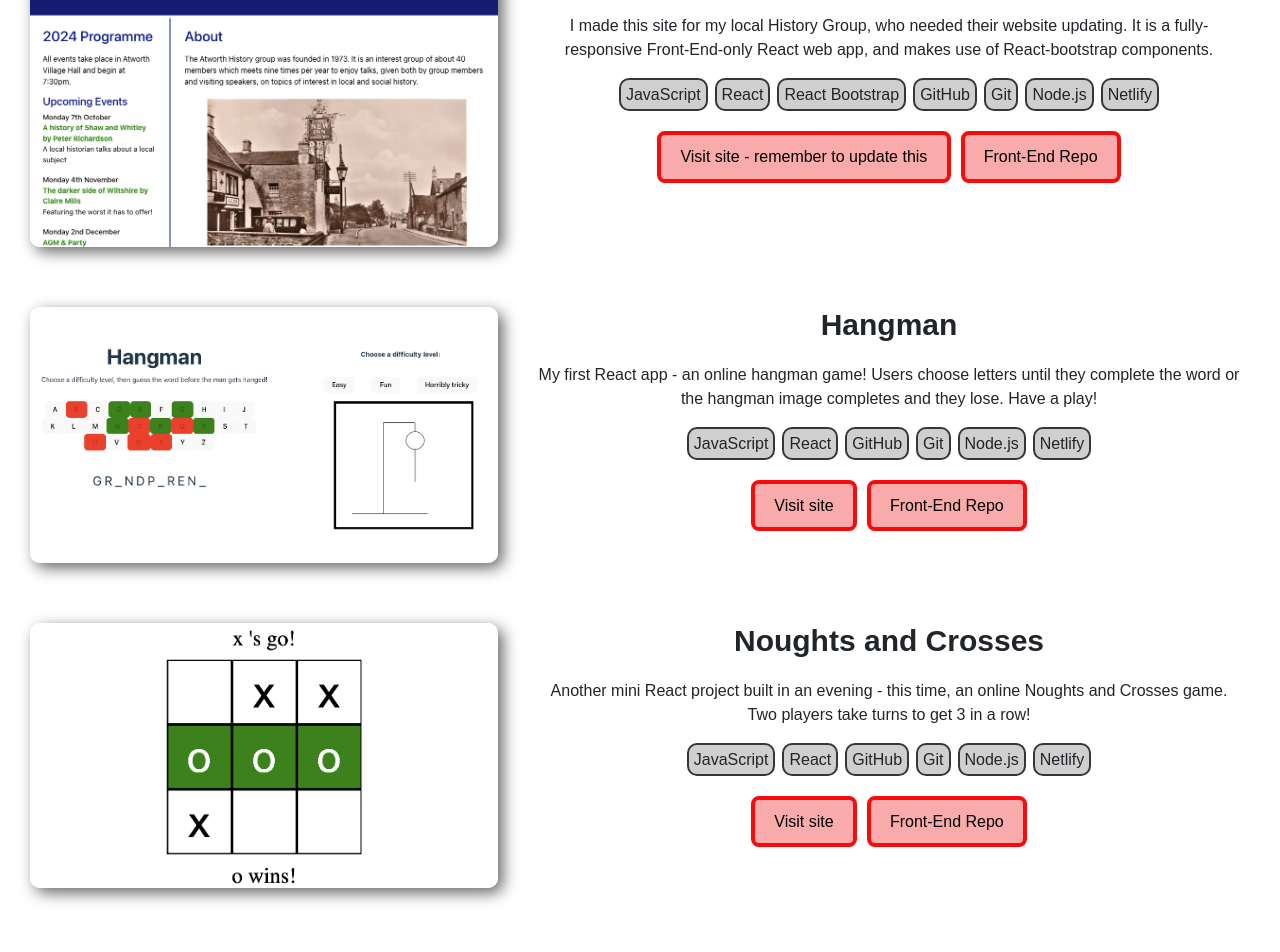
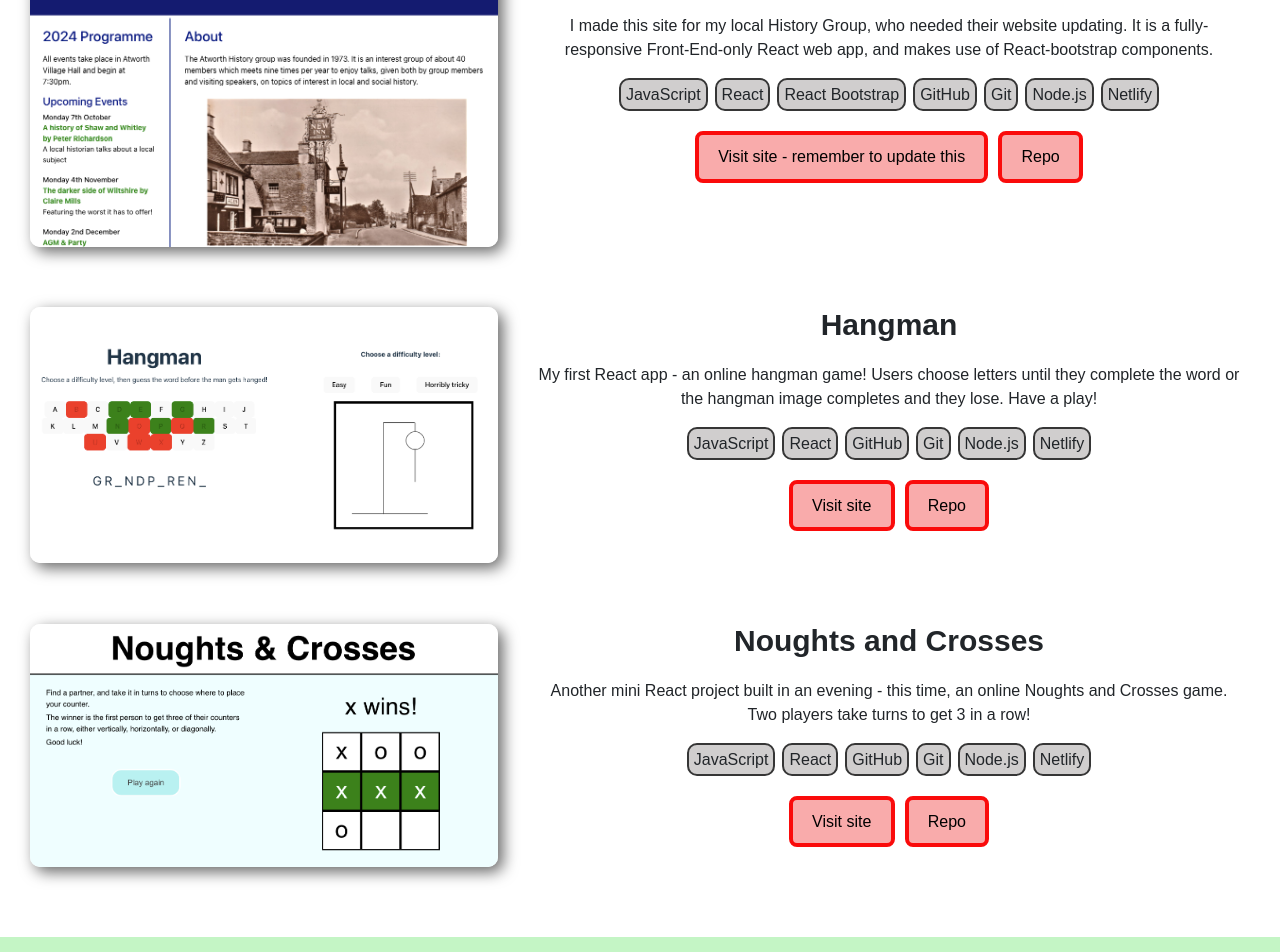
Before and after one commit to Clatherine/Portfolio, a React (Vite) app in the folder my-react-app/: page / in a window 1280 px wide. Shown: the part 2140-3092 px from the top of the page. Built offline with nearby package versions, Linux system fonts and the light colour scheme.

Commit message:
added updated Noughts and crosses site

```diff
--- a/my-react-app/src/Components/Projects.jsx
+++ b/my-react-app/src/Components/Projects.jsx
@@ -38,7 +38,7 @@ return(
 <div className ="project_box_div text"><h3>Atworth History Group</h3> <p>I made this site for my local History Group, who needed their website updating. It is a fully-responsive Front-End-only React web app, and makes use of React-bootstrap components.</p>
 <div className = "tools"><p>JavaScript</p><p>React</p><p>React Bootstrap</p><p>GitHub</p><p>Git</p><p>Node.js</p><p>Netlify</p></div>
 <div className="buttons"><a href="https://66a147a3ae90d61eb74c35c6--atworthhistorygroup.netlify.app/" target="_blank" rel="noopener noreferrer"><button>Visit site - remember to update this</button></a>
-<a href="https://github.com/Clatherine/Atworth_history_group" target="_blank" rel="noopener noreferrer"><button>Front-End Repo</button></a></div></div>
+<a href="https://github.com/Clatherine/Atworth_history_group" target="_blank" rel="noopener noreferrer"><button>Repo</button></a></div></div>
 </div>
 <div className = "project_box">
   <div className ="project_box_div image"><a href= "https://66a147a3ae90d61eb74c35c6--atworthhistorygroup.netlify.app/" target="_blank" rel="noopener noreferrer">
@@ -46,15 +46,15 @@ return(
 <div className ="project_box_div text"><h3>Hangman</h3> <p>My first React app - an online hangman game! Users choose letters until they complete the word or the hangman image completes and they lose. Have a play!</p>
 <div className = "tools"><p>JavaScript</p><p>React</p><p>GitHub</p><p>Git</p><p>Node.js</p><p>Netlify</p></div>
 <div className="buttons"><a href="https://hangman34.netlify.app/" target="_blank" rel="noopener noreferrer"><button>Visit site</button></a>
-<a href="https://github.com/Clatherine/Hangman" target="_blank" rel="noopener noreferrer"><button>Front-End Repo</button></a></div></div>
+<a href="https://github.com/Clatherine/Hangman" target="_blank" rel="noopener noreferrer"><button>Repo</button></a></div></div>
 </div>
 <div className = "project_box">
   <div className ="project_box_div image"><a href= "https://noughtsandcrosses3.netlify.app/" target="_blank" rel="noopener noreferrer">
-<img className="project_image" src="../../public/Noughts and Crosses.png" alt="image of Hangman site"/></a></div>
+<img className="project_image" src="../../public/Noughts&Crosses.png" alt="image of Hangman site"/></a></div>
 <div className ="project_box_div text"><h3>Noughts and Crosses</h3> <p>Another mini React project built in an evening - this time, an online Noughts and Crosses game. Two players take turns to get 3 in a row!</p>
 <div className = "tools"><p>JavaScript</p><p>React</p><p>GitHub</p><p>Git</p><p>Node.js</p><p>Netlify</p></div>
-<div className="buttons"><a href="https://noughtsandcrosses3.netlify.app/" target="_blank" rel="noopener noreferrer"><button>Visit site</button></a>
-<a href="https://github.com/Clatherine/fe-tiny-react-apps/tree/main/NoughtsAndCrosses" target="_blank" rel="noopener noreferrer"><button>Front-End Repo</button></a></div></div>
+<div className="buttons"><a href="https://noughts-crosses-10.netlify.app/" target="_blank" rel="noopener noreferrer"><button>Visit site</button></a>
+<a href="https://github.com/Clatherine/Noughts-Crosses/tree/main/Noughts-Crosses" target="_blank" rel="noopener noreferrer"><button>Repo</button></a></div></div>
 </div>
     </div>
 
```
Also changed, not shown: my-react-app/public/Noughts&Crosses.png (added).
